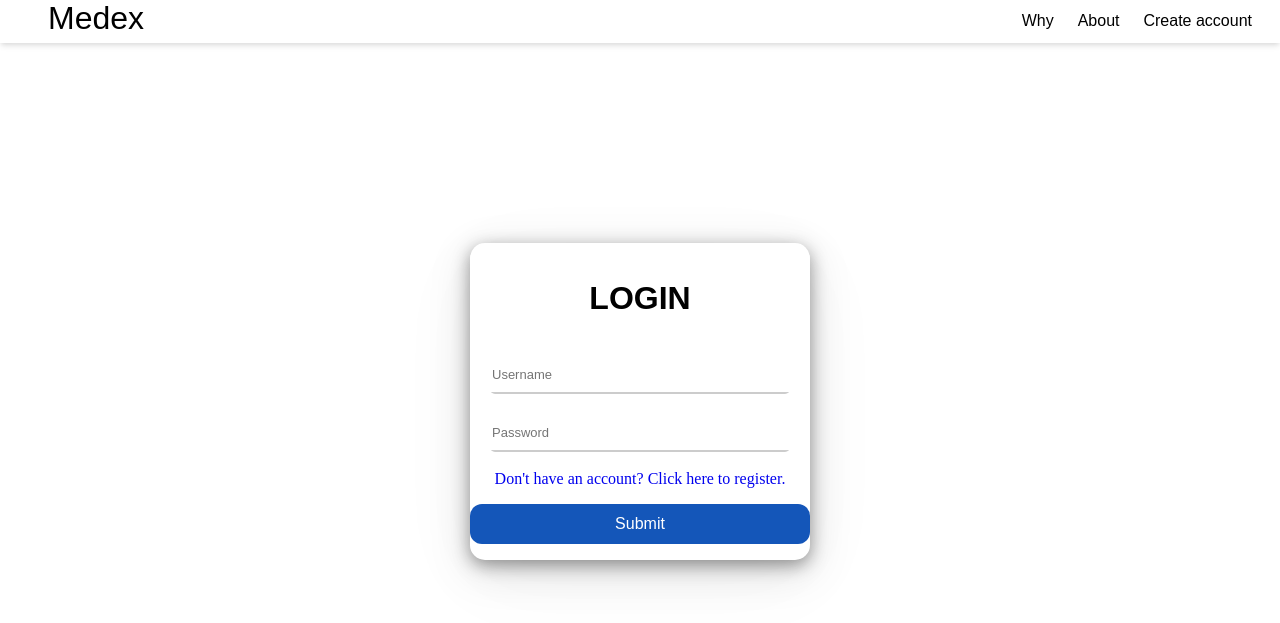
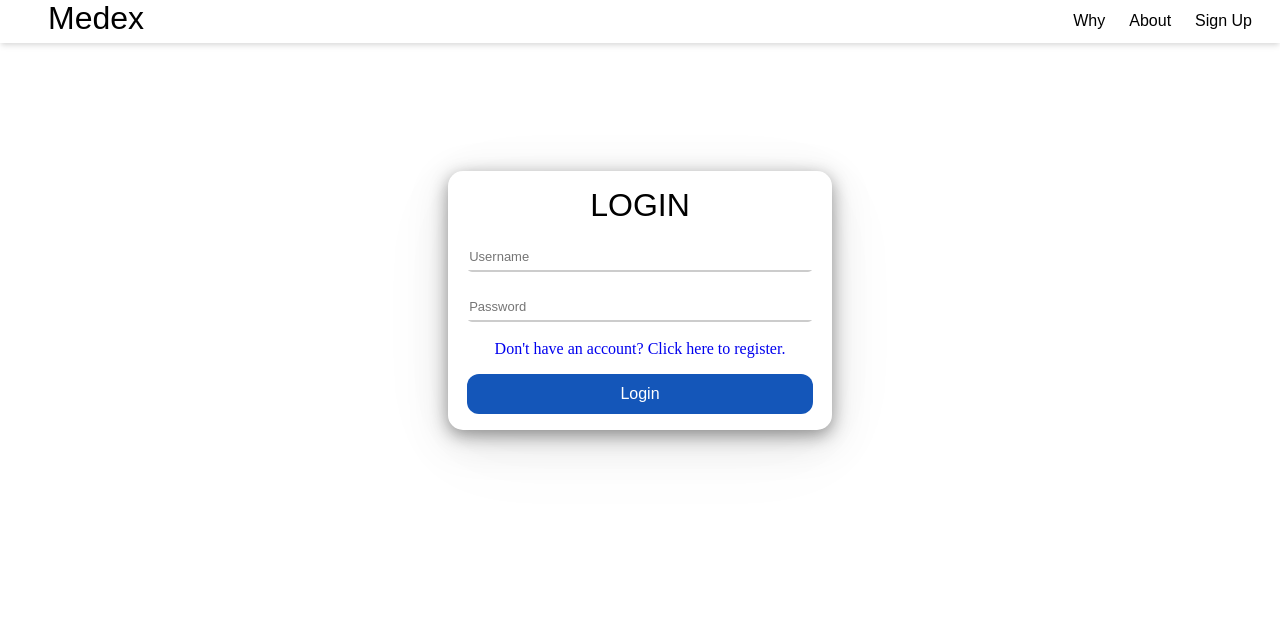
Before and after one commit to aditya303030/medex-web, a Django app: page /login/ in a window 1280 px wide. Shown: the top 623 px of the page. Run offline with Django 3.2, Linux system fonts and the light colour scheme.

Commit message:
made the forms responsive

```diff
--- a/home/static/users.css
+++ b/home/static/users.css
@@ -9,34 +9,35 @@ body {
     padding: 5px;
 }
 .form-container-register{
-    margin-top: 300px;
-    margin:200px;
-    margin-left: 470px;
-    margin-right: 470px;
+    /* margin-top: 1rem; */
+    margin-top: 10%;
+    margin-left: 35%;
+    margin-right: 35%;
     box-shadow:
     0 5px 17.3px rgba(0, 0, 0, 0.39),
     0 10.4px 43.6px rgba(0, 0, 0, 0.135),
     0 18.9px 92.5px rgba(0, 0, 0, 0.036),
     0 33.4px 206.5px rgba(0, 0, 0, -0.021),
     0 84px 500px rgba(0, 0, 0, -0.048);
-    border-radius: 15px;
+    border-radius: 15px;;
 }
 
-.form-container-register div.main h3 {
+.form-container-register div.main {
     font-family:  Noto Sans TC,sans-serif;
     font-size: 2rem;
+    padding: 1rem;
 }
 
-.form-container-login div.main h3 {
+.form-container-login div.main {
     font-family:  Noto Sans TC,sans-serif;
     font-size: 2rem;
+    padding: 1rem;
 }
-
 .form-container-login {
-    margin-top: 300px;
-    margin:200px;
-    margin-left: 470px;
-    margin-right: 470px;
+    /* margin-top: 1rem; */
+    margin-top: 10%;
+    margin-left: 35%;
+    margin-right: 35%;
     box-shadow:
     0 5px 17.3px rgba(0, 0, 0, 0.39),
     0 10.4px 43.6px rgba(0, 0, 0, 0.135),
@@ -47,8 +48,10 @@ body {
 }
 
 .input {
-    width: 300px;
-    height: 40px;
+    width: 90%;
+    height: 2rem;
+    margin-left: 1rem;
+    margin-right: 1rem;
     font-family: sans-serif;
     font-size: small;
     border-radius: 5px;
@@ -70,8 +73,8 @@ body {
 }
 
 .button {
-    width: 340px;
-    height: 40px;
+    width: 90%;
+    height:2.5rem;
     margin-bottom: 1rem;
     margin-top: 1rem;
     border-radius: 12px;
--- a/home/templates/about.html
+++ b/home/templates/about.html
@@ -17,7 +17,7 @@
                         <a class="link why-link" href="why/">Why</a>
                         <a href="/logout" class="link logout-link">Logout</a>
                         {%else %}
-                        <a class="link register-link" href="/register" align='center'>Create account</a>
+                        <a class="link register-link" href="/register" align='center'>Sign Up</a>
                         <a class="link why-link" href="why/">Why</a>
                         <a class="link login-link" href="/login">Log in</a>
                         {%endif%}
@@ -31,9 +31,9 @@
                     About
                 </div>
                 <div class="about-content">
-                    <div class="heading about-heading-1"><b>Why donate?</b></div>
+                    <div class="heading about-heading-1">What is our motive?</div>
                     <div class="content about-content-1">
-                        The World Health Organization’s (WHO) data on global health expenditures reveals that when it comes to out-of-pocket expenditure as a proportion of current health expenditure, India does much worse in comparison to the world average (65% for India versus world average of around 20% in 2016)
+                        Medex is a project made help the poor by donating unused and unexpired medicines.
                     </div>
                 </div>
             </div>
--- a/home/templates/base.html
+++ b/home/templates/base.html
@@ -13,7 +13,7 @@
                 <a href="/">Medex</a>
               </div>
               <div class="main-nav-link-bar">
-                <a class="link register-link" href="/register" align='center'>Create account</a>
+                <a class="link register-link" href="/register" align='center'>Sign Up</a>
                 <a class="link about-link" href="/about">About</a>
                 <a class="link why-link" href="/why/">Why</a>
                 {% if request.user.is_authenticated%}
--- a/home/templates/home.html
+++ b/home/templates/home.html
@@ -19,7 +19,7 @@
               <a class="link why-link" href="why/">Why</a>
               <a href="logout" class="link logout-link">Logout</a>
             {%else %}
-              <a class="link register-link" href="register" align='center'>Create account</a>
+              <a class="link register-link" href="register" align='center'>Sign Up</a>
               <a class="link about-link" href="about">About</a>
               <a class="link why-link" href="why/">Why</a>
               <a class="link login-link" href="login">Log in</a>
--- a/home/templates/login.html
+++ b/home/templates/login.html
@@ -9,13 +9,13 @@
     </head>
     <body>
         <div class="form-container-login">
-            <div class="main"><h3 align="center">LOGIN</h3></div>
+            <div class="main">LOGIN</div>
             <!-- <a href="/">Back to home</a> -->
             <form method="POST" action="/login/" align='center'>{%csrf_token%}
                 <div><input class="input username" type="text" name="username" placeholder="Username"></div><br>
                 <div><input class="input password" type="password" name="password" placeholder="Password"></div><br>
                 <a href="/register/" class="link register-from-login">Don't have an account? Click here to register.</a>
-                <div><input type="submit" class="button submit-button2"></div>
+                <div><input type="submit" class="button submit-button2" value="Login"></div>
                 <div>
                     {% for message in messages %}
                         <h3>{{message}}</h3>
--- a/home/templates/register.html
+++ b/home/templates/register.html
@@ -11,7 +11,7 @@
 
         <!-- <a href="/">Back to home</a> -->
         <div class="form-container-register">
-            <div class="main"><h3>REGISTER</h3></div>
+            <div class="main">Sign Up</div>
             <form method="POST" action = "/register/" align='center'>
                 {% csrf_token %}
                 <div><input type="text" name="first_name" placeholder="First Name" class="input first_name"></div><br>
@@ -21,7 +21,7 @@
                 <div><input type="password" name="repassword" placeholder="Confirm Password"class="input repassword"></div><br>
                 <div><input type="email" name = 'email' placeholder="Email"class="input email"></div><br>
                 <a href="/login/" class="link login-from-register" align='right'>Already have an account? Click here to login.</a>
-                <div><input type="submit" class="button submit-button1" value="SUBMIT"></div>
+                <div><input type="submit" class="button submit-button1" value="Sign Up"></div>
             </form>
         </div>
         <div>
```
Also changed, not shown: home/static/home.css (+34 -6 lines), home/templates/whypage.html (+14 -1 lines).
